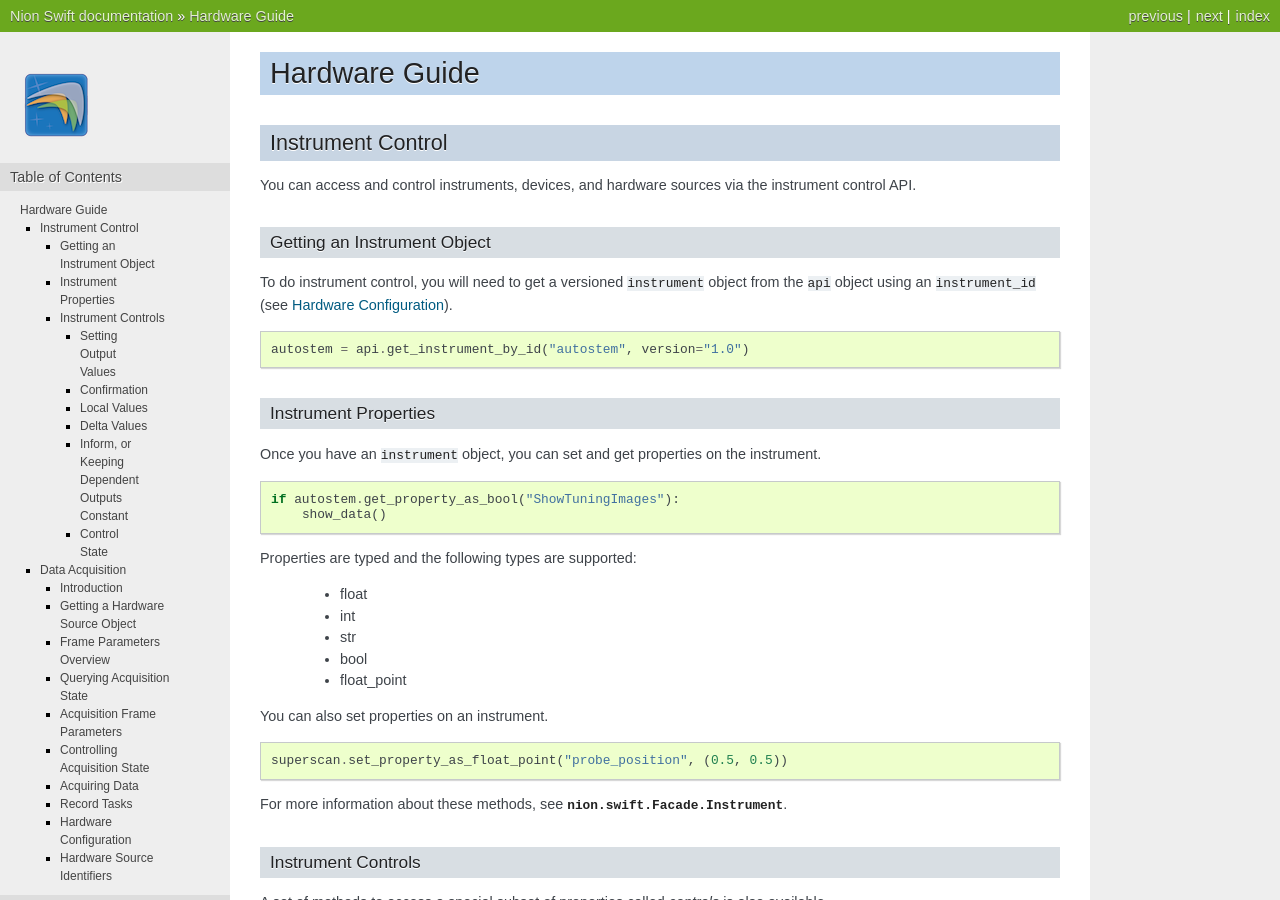
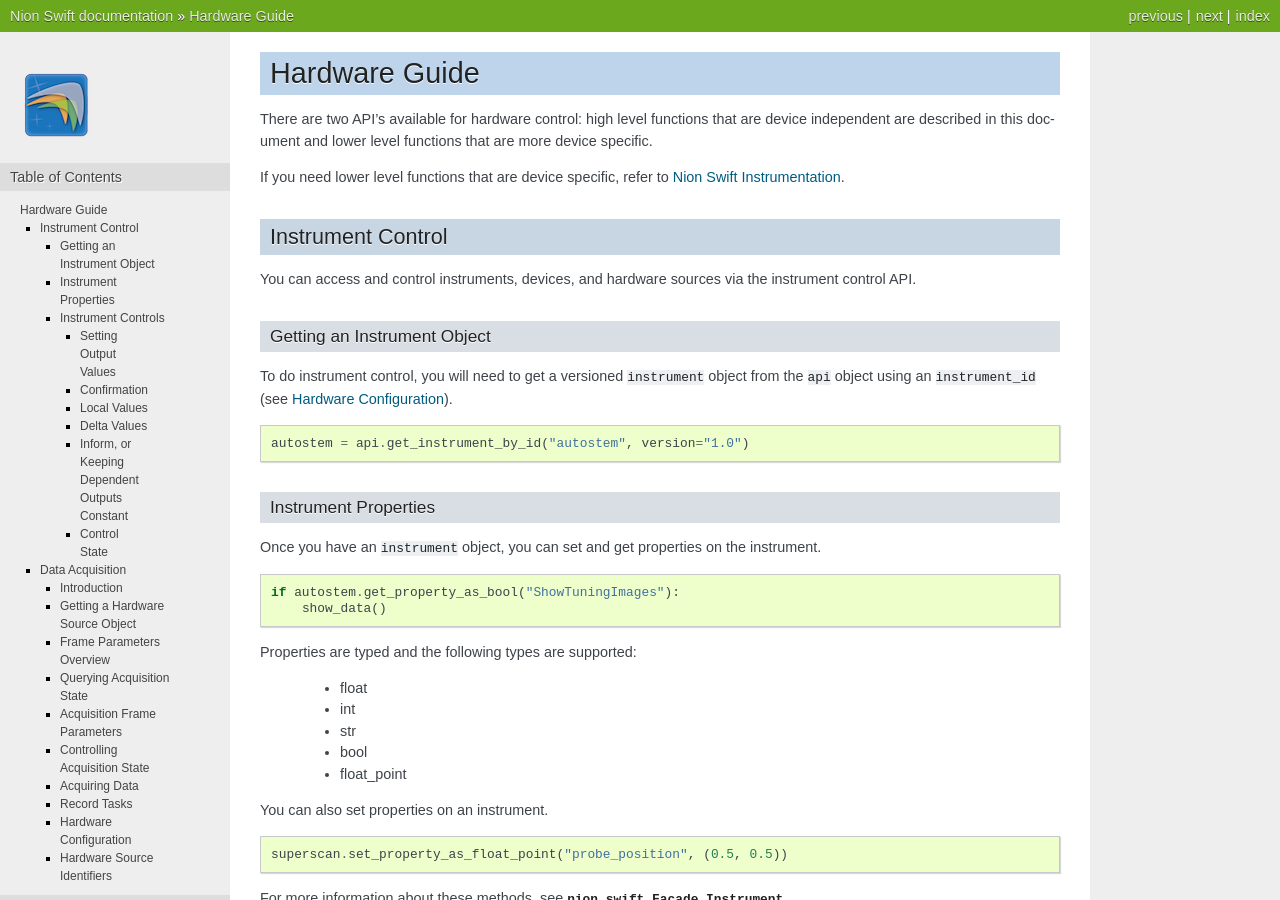
Before and after one commit to nion-software/nionswift, a Sphinx documentation site: the page built from docs/api/hardware.rst, in a window 1280 px wide and 900 px high. Built offline with Sphinx 7.4.7, drawn with Linux system fonts in a browser that asks for light colours.

Commit message:
Add links to instrumenation documentation.

```diff
--- a/docs/api/hardware.rst
+++ b/docs/api/hardware.rst
@@ -2,6 +2,11 @@
 
 Hardware Guide
 ==============
+
+There are two API's available for hardware control: high level functions that are device independent are described in
+this document and lower level functions that are more device specific.
+
+If you need lower level functions that are device specific, refer to `Nion Swift Instrumentation <https://nionswift-instrumentation.readthedocs.io/en/latest/>`_.
 
 Instrument Control
 ------------------
--- a/docs/api/scripting.rst
+++ b/docs/api/scripting.rst
@@ -17,6 +17,8 @@ If you are using ``nionlib`` you may need to add the following lines to your cod
    import numpy
    from nion.data import xdata_1_0 as xd
    api = nionlib.get_api('~1.0')
+
+If you are developing scripts using instrumentation and acquisition, refer to `Nion Swift Instrumentation <https://nionswift-instrumentation.readthedocs.io/en/latest/>`_.
 
 .. contents::
 
```
